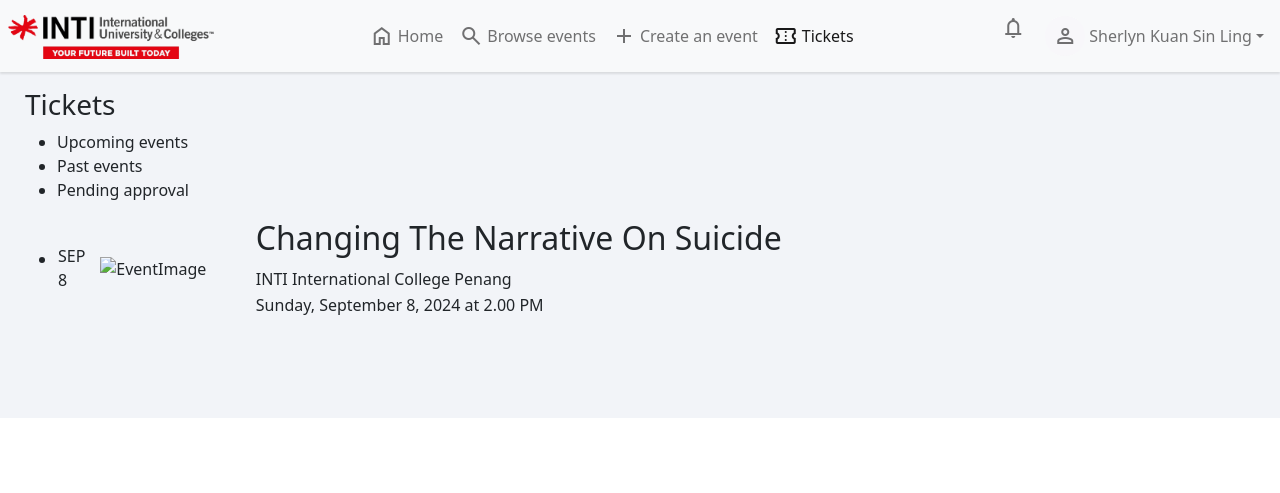
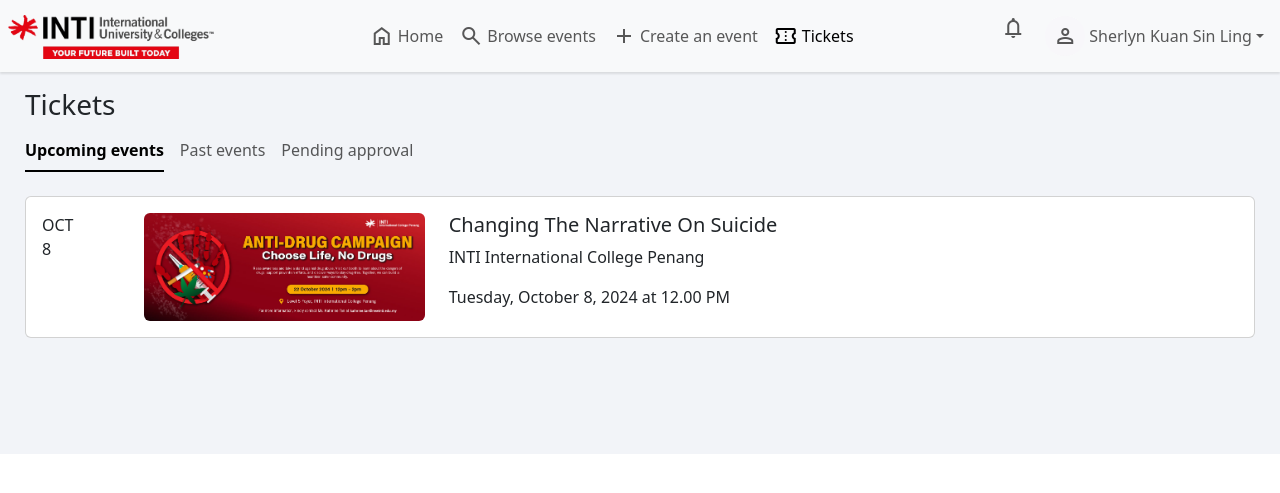
Before and after one commit to Sherlyn0410/INTI-Event-Management, a PHP site: page /ticket.html in a window 1280 px wide. Shown: the top 493 px of the page. Run offline with PHP 8.4, Linux system fonts and the light colour scheme.

Commit message:
css for ticket page

```diff
--- a/index.html
+++ b/index.html
@@ -5,7 +5,7 @@
   <link rel="stylesheet" href="https://fonts.googleapis.com/css2?family=Material+Symbols+Outlined:opsz,wght,FILL,GRAD@24,400,0,0" />
   <link href="https://fonts.googleapis.com/icon?family=Material+Icons" rel="stylesheet">
   <link rel="stylesheet" href="https://cdnjs.cloudflare.com/ajax/libs/font-awesome/4.7.0/css/font-awesome.min.css">
-  <link href="https://cdn.jsdelivr.net/npm/bootstrap@5.0.2/dist/css/bootstrap.min.css" rel="stylesheet" integrity="sha384-EVSTQN3/azprG1Anm3QDgpJLIm9Nao0Yz1ztcQTwFspd3yD65VohhpuuCOmLASjC" crossorigin="anonymous">
+  <link href="https://cdn.jsdelivr.net/npm/bootstrap@5.3.3/dist/css/bootstrap.min.css" rel="stylesheet" integrity="sha384-QWTKZyjpPEjISv5WaRU9OFeRpok6YctnYmDr5pNlyT2bRjXh0JMhjY6hW+ALEwIH" crossorigin="anonymous">
   <meta charset="UTF-8">
   <meta name="viewport" content="width=device-width, initial-scale=1.0">
   <title>INTI Event Management</title>
--- a/manageEvent.html
+++ b/manageEvent.html
@@ -1,7 +1,11 @@
 <!DOCTYPE html>
 <html lang="en">
 <head>
-    <link href="https://cdn.jsdelivr.net/npm/bootstrap@5.0.2/dist/css/bootstrap.min.css" rel="stylesheet" integrity="sha384-EVSTQN3/azprG1Anm3QDgpJLIm9Nao0Yz1ztcQTwFspd3yD65VohhpuuCOmLASjC" crossorigin="anonymous">
+    <link rel="stylesheet" href="style.css">
+    <link rel="stylesheet" href="https://fonts.googleapis.com/css2?family=Material+Symbols+Outlined:opsz,wght,FILL,GRAD@24,400,0,0" />
+    <link href="https://fonts.googleapis.com/icon?family=Material+Icons" rel="stylesheet">
+    <link rel="stylesheet" href="https://cdnjs.cloudflare.com/ajax/libs/font-awesome/4.7.0/css/font-awesome.min.css">
+    <link href="https://cdn.jsdelivr.net/npm/bootstrap@5.3.3/dist/css/bootstrap.min.css" rel="stylesheet" integrity="sha384-QWTKZyjpPEjISv5WaRU9OFeRpok6YctnYmDr5pNlyT2bRjXh0JMhjY6hW+ALEwIH" crossorigin="anonymous">
     <meta charset="UTF-8">
     <meta name="viewport" content="width=device-width, initial-scale=1.0">
     <title>INTI Event Management</title>
--- a/style.css
+++ b/style.css
@@ -110,3 +110,21 @@ input[type="radio"]:checked + .location-radio {
   font-weight: 500;
   margin-bottom: 0.5rem;
 }
+
+.dynamic-input {
+  overflow: hidden;
+  text-overflow: ellipsis;
+  white-space: nowrap;
+}
+
+/* Ticket page */
+.nav-underline .nav-item .nav-link{
+  color: #000000A6!important;
+}
+.nav-underline .nav-link.active{
+  color: #000!important;
+}
+
+.card-text .text-body-secondary .material-symbols-outlined{
+  font-size: 38px!important;
+}
--- a/ticket.html
+++ b/ticket.html
@@ -5,7 +5,7 @@
     <link rel="stylesheet" href="https://fonts.googleapis.com/css2?family=Material+Symbols+Outlined:opsz,wght,FILL,GRAD@24,400,0,0" />
     <link href="https://fonts.googleapis.com/icon?family=Material+Icons" rel="stylesheet">
     <link rel="stylesheet" href="https://cdnjs.cloudflare.com/ajax/libs/font-awesome/4.7.0/css/font-awesome.min.css">
-    <link href="https://cdn.jsdelivr.net/npm/bootstrap@5.0.2/dist/css/bootstrap.min.css" rel="stylesheet" integrity="sha384-EVSTQN3/azprG1Anm3QDgpJLIm9Nao0Yz1ztcQTwFspd3yD65VohhpuuCOmLASjC" crossorigin="anonymous">
+    <link href="https://cdn.jsdelivr.net/npm/bootstrap@5.3.3/dist/css/bootstrap.min.css" rel="stylesheet" integrity="sha384-QWTKZyjpPEjISv5WaRU9OFeRpok6YctnYmDr5pNlyT2bRjXh0JMhjY6hW+ALEwIH" crossorigin="anonymous">
     <meta charset="UTF-8">
     <meta name="viewport" content="width=device-width, initial-scale=1.0">
     <title>INTI Event Management</title>
@@ -75,16 +75,71 @@
     <div class="wrapper-padding">
       <h3>Tickets</h3>
       <div>
-          <ul>
-              <li>Upcoming events</li>
-              <li>Past events</li>
-              <li>Pending approval</li>
+        <ul class="nav nav-underline" id="eventTicketTab" role="tablist">
+          <li class="nav-item" role="presentation">
+            <a class="nav-link active" id="upcoming-tab" data-bs-toggle="tab" data-bs-target="#upcoming-tab-pane" type="button" role="tab" aria-controls="upcoming-tab-pane" aria-selected="true">Upcoming events</a>
+          </li>
+          <li class="nav-item" role="presentation">
+            <a class="nav-link" id="past-tab" data-bs-toggle="tab" data-bs-target="#past-tab-pane" type="button" role="tab" aria-controls="past-tab-pane" aria-selected="false">Past events</a>
+          </li>
+          <li class="nav-item" role="presentation">
+            <a class="nav-link" id="pending-tab" data-bs-toggle="tab" data-bs-target="#pending-tab-pane" type="button" role="tab" aria-controls="pending-tab-pane" aria-selected="false">Pending approval</a>
+          </li>
         </ul>
+        <div class="tab-content pt-4" id="eventTicketTabContent">
+          <div class="tab-pane fade show active" id="upcoming-tab-pane" role="tabpanel" aria-labelledby="upcoming-tab" tabindex="0">
+            <div class="card">
+              <div class="row card-body">
+                <div class="col-md-1">
+                  <span>OCT<br>8</span>
                 </div>
+                <div class="col-md-3">
+                  <img src="/INTIEventManagement/img/Anti-DrugCampaign.jpg" class="img-fluid rounded" alt="eventImage">
+                </div>
+                <div class="col-md-8">
                   <div>
-          <ul>
-              <li>
-                  <table width="80%">
+                    <h5 class="card-title">Changing The Narrative On Suicide</h5>
+                    <p class="card-text">INTI International College Penang</p>
+                    <p class="card-text">Tuesday, October 8, 2024 at 12.00 PM</p>
+                  </div>
+                </div>
+              </div>
+            </div>
+          </div>
+          <div class="tab-pane fade" id="past-tab-pane" role="tabpanel" aria-labelledby="past-tab" tabindex="0">
+            <div class="card">
+              <div class="row card-body">
+                <div class="col-md-1">
+                  <span>SEP<br>8</span>
+                </div>
+                <div class="col-md-3">
+                  <img src="/INTIEventManagement/img/CounsellingAwarenessMonth2024.jpg" class="img-fluid rounded" alt="eventImage">
+                </div>
+                <div class="col-md-8">
+                  <div>
+                    <h5 class="card-title">Counselling Awareness Month 2024</h5>
+                    <p class="card-text">INTI International College Penang</p>
+                    <p class="card-text">Sunday, September 8, 2024 at 2.00 PM</p>
+                  </div>
+                </div>
+              </div>
+            </div>
+          </div>
+          <div class="tab-pane fade" id="pending-tab-pane" role="tabpanel" aria-labelledby="pending-tab" tabindex="0">
+            <div class="card">
+              <div class="row card-body">
+                <div class="col card-text">
+                  <div class="text-body-secondary text-center"><i class="material-symbols-outlined d-block mb-2">confirmation_number</i>No pending tickets</div>
+                </div>
+              </div>
+            </div>
+          </div>
+
+        </div>
+
+      </div>
+      <div class="container-fluid">
+        <!-- <table class="table">
           <tr>
             <td rowspan="3">SEP<br>8</td>
             <td rowspan="3"><img src="" alt="EventImage"></td>
@@ -96,9 +151,8 @@
           <tr>
               <td>Sunday, September 8, 2024 at 2.00 PM</td>
           </tr>
-                  </table>
-              </li>
-          </ul>
+        </table> -->
+
       </div>
     </div>
   </div>
```
Also changed, not shown: createEvent.html (+6 -6 lines). Lines whose indentation alone changed are shown as unchanged.
